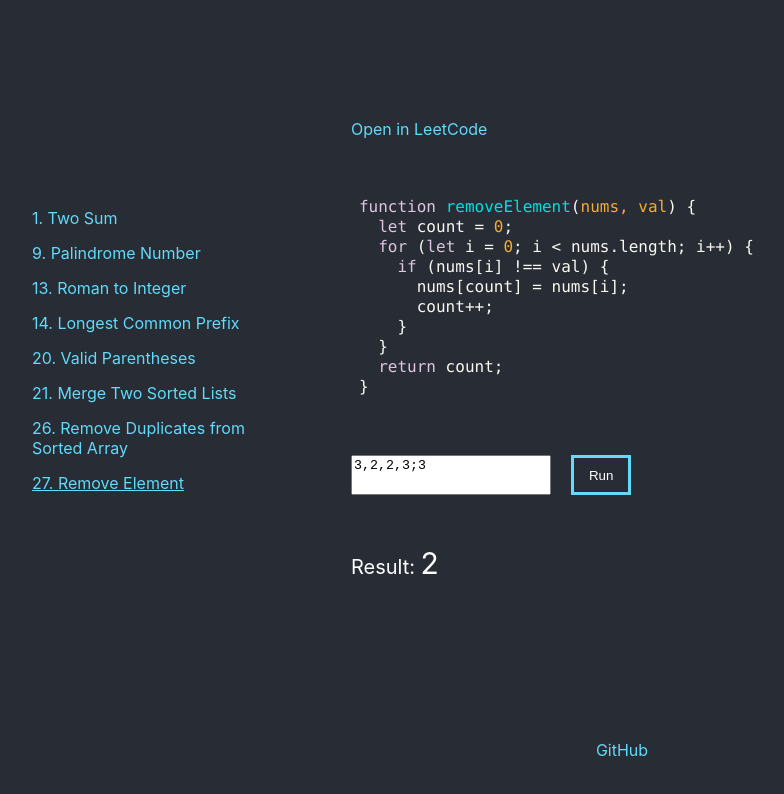
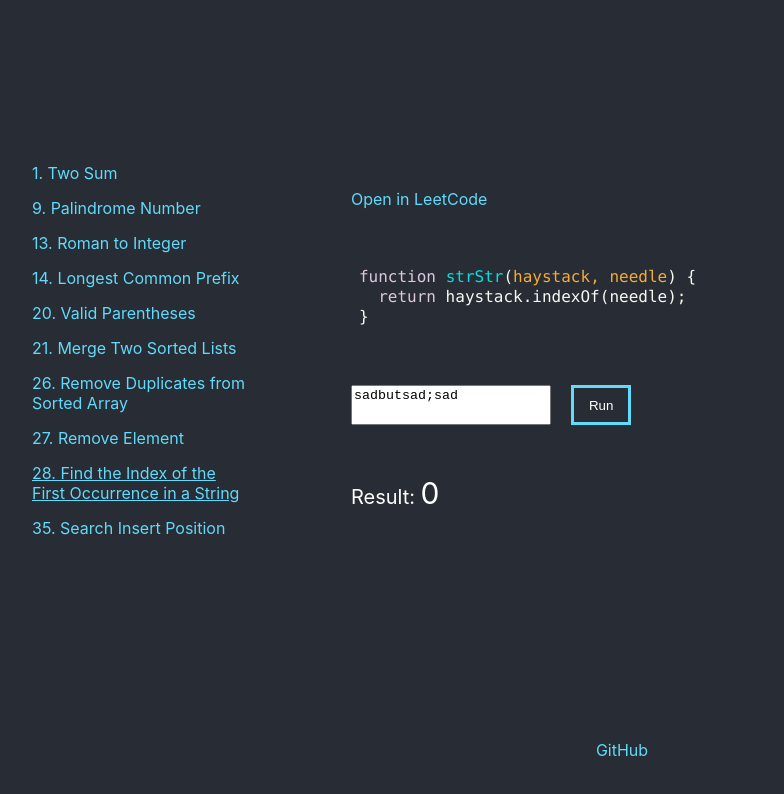
Before and after one commit to leopard-work/leetcode-app, a React (Create React App) app: page / in a window 1280 px wide. Shown: the top 794 px of the page, without its empty margins (18-802 px from the left). Built offline with nearby package versions, Linux system fonts and the light colour scheme.

Commit message:
+ index.js

```diff
--- /dev/null
+++ b/src/components/28_find_the_Index_of_the_first_occurrence_in_a_string.ts
@@ -0,0 +1,10 @@
+export const strStrParse = (s) => {
+  const elements = s.split(";");
+  return strStr(elements[0], elements[1]);
+};
+
+export function strStr(haystack: string, needle: string): number {
+  return haystack.indexOf(needle);
+}
+
+export const strStrInitial = "sadbutsad;sad";
--- /dev/null
+++ b/src/components/35_search_insert_position.ts
@@ -0,0 +1,11 @@
+export const searchInsertParse = (s) => {
+  const elements = s.split(";");
+  const arr = elements[0].split(",").map((el) => (el = +el));
+  return searchInsert(arr, +elements[1]);
+};
+
+export function searchInsert(nums: number[], target: number): number {
+  return 0;
+}
+
+export const searchInsertInitial = "1,3,5,6;5";
--- a/src/components/list.ts
+++ b/src/components/list.ts
@@ -1,28 +1,33 @@
-import { romanToInt, romanToIntInitial } from "./roman-to-int";
 import {
+  isPalindrome,
+  isPalindromeInitial,
+  isValid,
+  isValidInitial,
   longestCommonPrefix,
   longestCommonPrefixInitial,
-} from "./longest-common-prefix";
-import { twoSum, twoSumInitial, twoSumParse } from "./two-sum";
-import { isPalindrome, isPalindromeInitial } from "./is-palindrome";
-import { isValid, isValidInitial } from "./valid-parentheses";
-import {
   mergeTwoLists,
   mergeTwoListsInitial,
   mergeTwoListsParse,
-} from "./21_merge-two-sorted-lists";
-import {
   removeDuplicates,
   removeDuplicatesInitial,
-} from "./26_remove_duplicates_from_sorted_array";
-import {
   removeElement,
   removeElementInitial,
   removeElementParse,
-} from "./27_remove_element";
+  romanToInt,
+  romanToIntInitial,
+  searchInsert,
+  searchInsertInitial,
+  searchInsertParse,
+  strStr,
+  strStrInitial,
+  strStrParse,
+  twoSum,
+  twoSumInitial,
+  twoSumParse,
+} from "./index";
 
 const URL = "https://leetcode.com/problems/";
-export const FIRSTRUN = 27;
+export const FIRSTRUN = 28;
 
 export const listData = [
   {
@@ -88,4 +93,20 @@ export const listData = [
     link: `${URL}remove-element/`,
     initial: removeElementInitial,
   },
+  {
+    f: strStrParse,
+    f_view: strStr,
+    id: "28",
+    name: "28. Find the Index of the First Occurrence in a String",
+    link: `${URL}find-the-index-of-the-first-occurrence-in-a-string/`,
+    initial: strStrInitial,
+  },
+  {
+    f: searchInsertParse,
+    f_view: searchInsert,
+    id: "35",
+    name: "35. Search Insert Position",
+    link: `${URL}search-insert-position/`,
+    initial: searchInsertInitial,
+  },
 ];
```
Also changed, not shown: src/components/index.ts (added, +10 -0 lines), src/components/13_roman_to_integer.ts (renamed from src/components/roman-to-int.ts), src/components/14_longest_common_prefix.ts (renamed from src/components/longest-common-prefix.ts), src/components/1_two_sum.ts (renamed from src/components/two-sum.ts), src/components/20_valid_parentheses.ts (renamed from src/components/valid-parentheses.ts), src/components/9_palindrome_number.ts (renamed from src/components/is-palindrome.ts).
